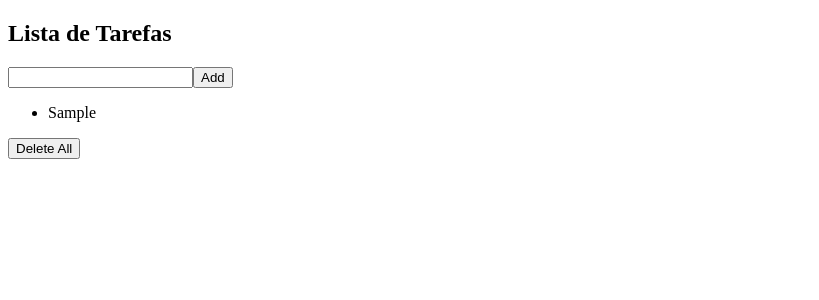
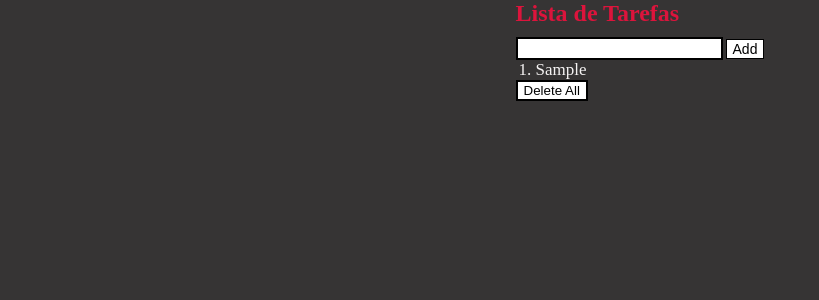
Before and after one commit to guistumpf/lista-em-react, a React (Create React App) app: page / in a window 1280 px wide. Both pictures are taken after typing "Sample" into the empty fields and a click on the button "Add". Shown: the top 300 px of the page, without its empty margins (0-819 px from the left). Built offline with nearby package versions, Linux system fonts and the light colour scheme.

Commit message:
Css feito

```diff
--- a/src/App.tsx
+++ b/src/App.tsx
@@ -43,7 +43,7 @@ export default function App() {
                 console.log(e.target.value)
             }}
             />
-            <button onClick={add}>Add</button>
+            <button onClick={add} className="add">Add</button>
             <ul>
                 {tarefas.map((tarefa) => {
                     return <li key={tarefa.id}>
@@ -55,7 +55,7 @@ export default function App() {
 
             </ul>
             {tarefas.length > 0 && (
-                <button onClick={excluir}>Delete All</button>
+                <button onClick={excluir} className="delete">Delete All</button>
             )}
         </section>
     )
--- /dev/null
+++ b/src/index.css
@@ -0,0 +1,55 @@
+*{
+    margin: 0;
+    box-sizing: border-box;
+}
+
+body{
+    background-color: #363434;
+    color: white;
+    min-height: 100vh ;
+    display: flex;
+ justify-content: center;
+ place-items: start;
+}
+ul{
+    padding-left:20px ;
+    font-size: 17px;
+}
+
+li{
+    list-style: decimal;
+color: rgb(245, 243, 243);
+}
+
+h1{
+    margin-bottom: 10px;
+    color: crimson;
+}
+
+input{
+    margin-right: 3px;
+border: 2px solid black;
+font-size: 15px;
+}
+
+.add{
+    font-size: 14px;
+background-color: white;
+border: 1px solid black;
+cursor: pointer;
+transition: transform 0.3s;
+}
+
+.add:hover{
+    color: rgb(255, 255, 255);
+    background-color: black;
+    border-color: white;
+    transform: scale(1.1);
+
+}
+
+.delete{
+    background-color: white;
+    border: 2px solid black;
+    cursor: pointer;
+}
--- a/src/index.js
+++ b/src/index.js
@@ -1,6 +1,7 @@
 import React from 'react';
 import ReactDOM from 'react-dom/client';
 import App from './App';
+import './index.css'
 
 
 const root = ReactDOM.createRoot(document.getElementById('root'));
```
